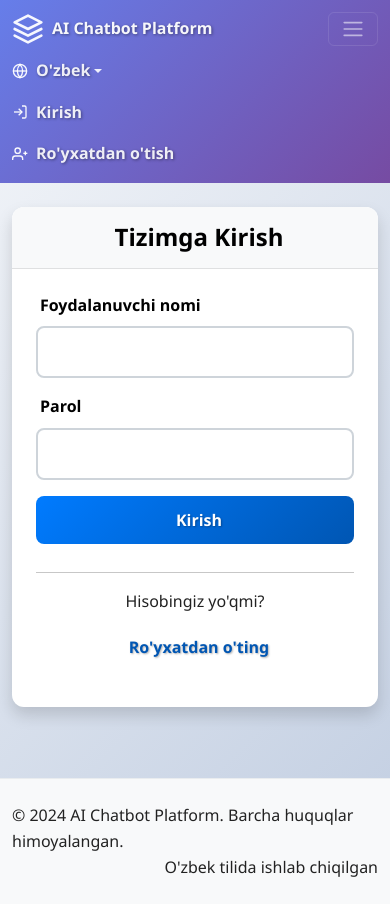
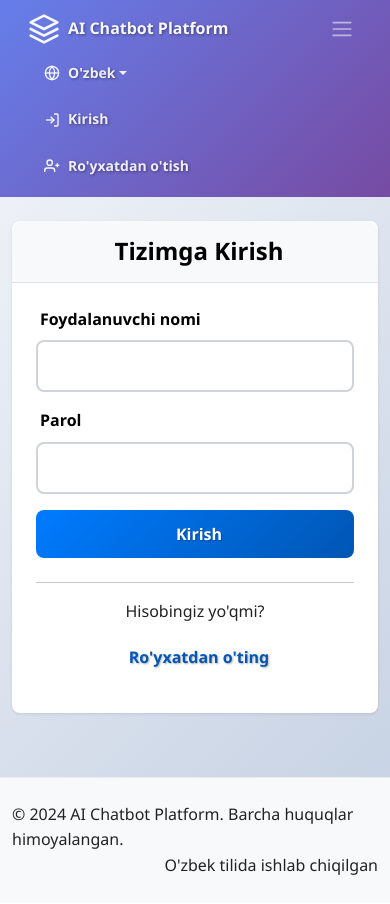
Before and after one commit to akramjon10000/ChatbotBuilder, a Flask app: a page that uses templates/base.html in a window 390 px wide, after a click that opens the changed part. After the commit the page ends 875 px from the top, so only its background shows below. Run offline with Flask 3, Linux system fonts and the light colour scheme; some libraries are stand-ins or nearby versions.

Commit message:
Improve website appearance and usability on smaller screens
Enhance the website's responsiveness and touch-friendliness by applying mobile-first CSS adjustments, optimizing button sizes, form controls, and navigation elements for various screen resolutions, including specific media queries for devices up to 768px width.

Replit-Commit-Author: Agent
Replit-Commit-Session-Id: 7da53cf4-cb28-4565-b697-5306ed7a984e
Replit-Commit-Checkpoint-Type: intermediate_checkpoint
Replit-Commit-Screenshot-Url: https://storage.googleapis.com/screenshot-production-us-central1/852fb0b6-0ced-462f-9f05-ef9528a07932/7da53cf4-cb28-4565-b697-5306ed7a984e/gx09AJl

```diff
--- a/static/css/style.css
+++ b/static/css/style.css
@@ -34,6 +34,90 @@ body {
     font-size: 16px !important;
     font-weight: 400 !important;
     min-height: 100vh !important;
+}
+
+/* Mobile-first responsive design */
+@media (max-width: 768px) {
+    body {
+        font-size: 14px !important;
+        background-attachment: scroll !important; /* Fixed backgrounds can cause performance issues on mobile */
+    }
+}
+
+/* Touch-friendly minimum sizes */
+.btn {
+    min-height: 44px !important; /* iOS recommended minimum touch target */
+    padding: 0.75rem 1.5rem !important;
+}
+
+.btn-sm {
+    min-height: 36px !important;
+    padding: 0.5rem 1rem !important;
+}
+
+.btn-lg {
+    min-height: 52px !important;
+    padding: 1rem 2rem !important;
+}
+
+/* Mobile button improvements */
+@media (max-width: 768px) {
+    .btn {
+        width: 100% !important;
+        margin-bottom: 0.5rem !important;
+        font-size: 14px !important;
+    }
+
+    .btn-group .btn {
+        width: auto !important;
+    }
+}
+
+/* Form improvements for mobile */
+.form-control, .form-select {
+    min-height: 44px !important;
+    font-size: 16px !important; /* Prevents zoom on iOS */
+    border-radius: var(--radius-sm) !important;
+}
+
+.form-control:focus, .form-select:focus {
+    border-color: var(--primary-color) !important;
+    box-shadow: 0 0 0 0.2rem rgba(102, 126, 234, 0.25) !important;
+}
+
+@media (max-width: 768px) {
+    .form-control, .form-select, textarea {
+        font-size: 16px !important; /* Prevents zoom on focus */
+        padding: 0.75rem !important;
+    }
+
+    .form-label {
+        font-weight: 600 !important;
+        margin-bottom: 0.5rem !important;
+    }
+
+    .modal-dialog {
+        margin: 0.5rem !important;
+    }
+
+    .modal-content {
+        border-radius: var(--radius-md) !important;
+    }
+
+    /* Better spacing for mobile */
+    .card {
+        margin-bottom: 1rem !important;
+    }
+
+    .row {
+        margin-left: -0.5rem !important;
+        margin-right: -0.5rem !important;
+    }
+
+    .col, [class*="col-"] {
+        padding-left: 0.5rem !important;
+        padding-right: 0.5rem !important;
+    }
 }
 
 /* Force text visibility for all elements */
@@ -89,12 +173,50 @@ a:hover {
     backdrop-filter: blur(10px);
 }
 
+@media (max-width: 768px) {
+    .navbar {
+        padding: 0.5rem 1rem !important;
+    }
+
+    .navbar-brand {
+        font-size: 1.1rem !important;
+    }
+
+    .navbar-nav .nav-link {
+        padding: 0.75rem 1rem !important;
+        font-size: 14px !important;
+    }
+
+    .navbar-toggler {
+        border: none !important;
+        padding: 0.5rem !important;
+    }
+}
+
 /* Card content visibility */
 .card {
     background: #ffffff !important;
     border: 1px solid rgba(0, 0, 0, 0.125);
     border-radius: 12px;
     box-shadow: 0 2px 10px rgba(0, 0, 0, 0.1);
+    transition: transform 0.2s ease, box-shadow 0.2s ease;
+}
+
+.card:hover {
+    transform: translateY(-2px);
+    box-shadow: 0 4px 20px rgba(0, 0, 0, 0.15);
+}
+
+@media (max-width: 768px) {
+    .card {
+        border-radius: var(--radius-sm) !important;
+        box-shadow: 0 1px 3px rgba(0, 0, 0, 0.1) !important;
+    }
+
+    .card:hover {
+        transform: none;
+        box-shadow: 0 2px 8px rgba(0, 0, 0, 0.15) !important;
+    }
 }
 
 .card-body {
```
